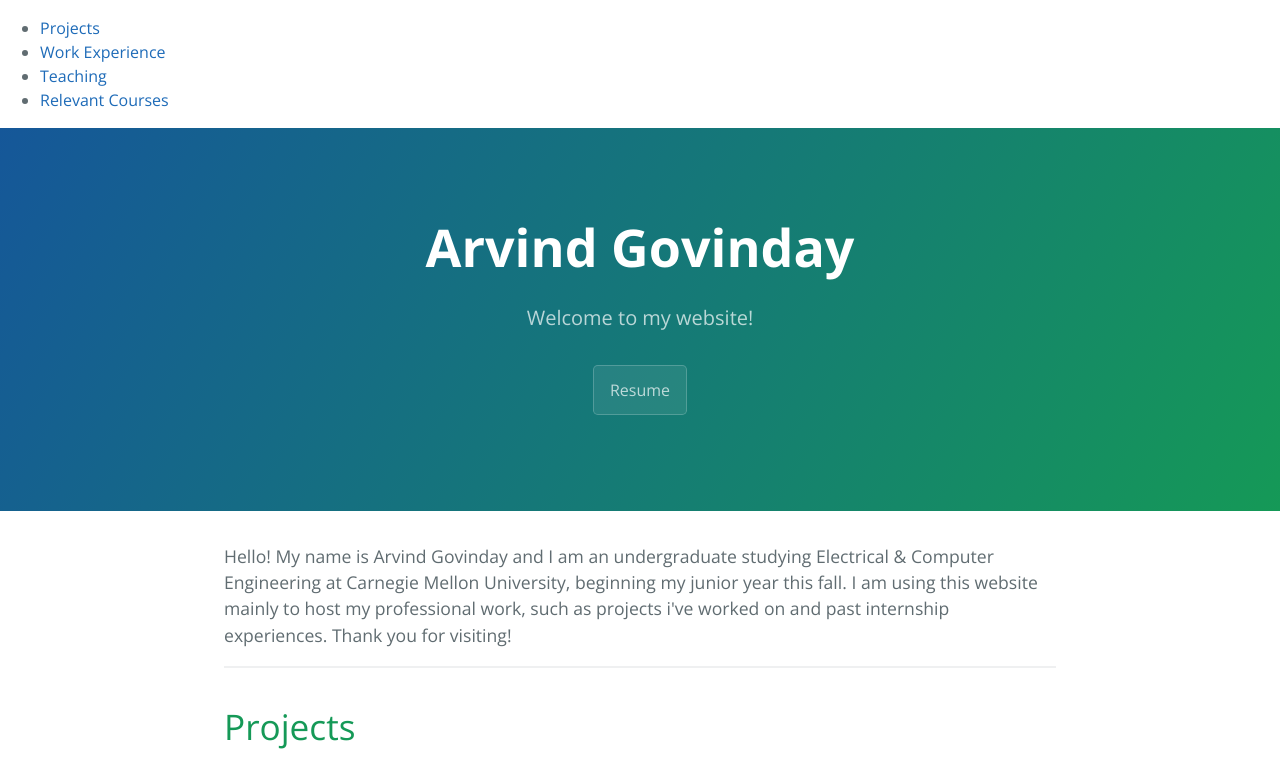
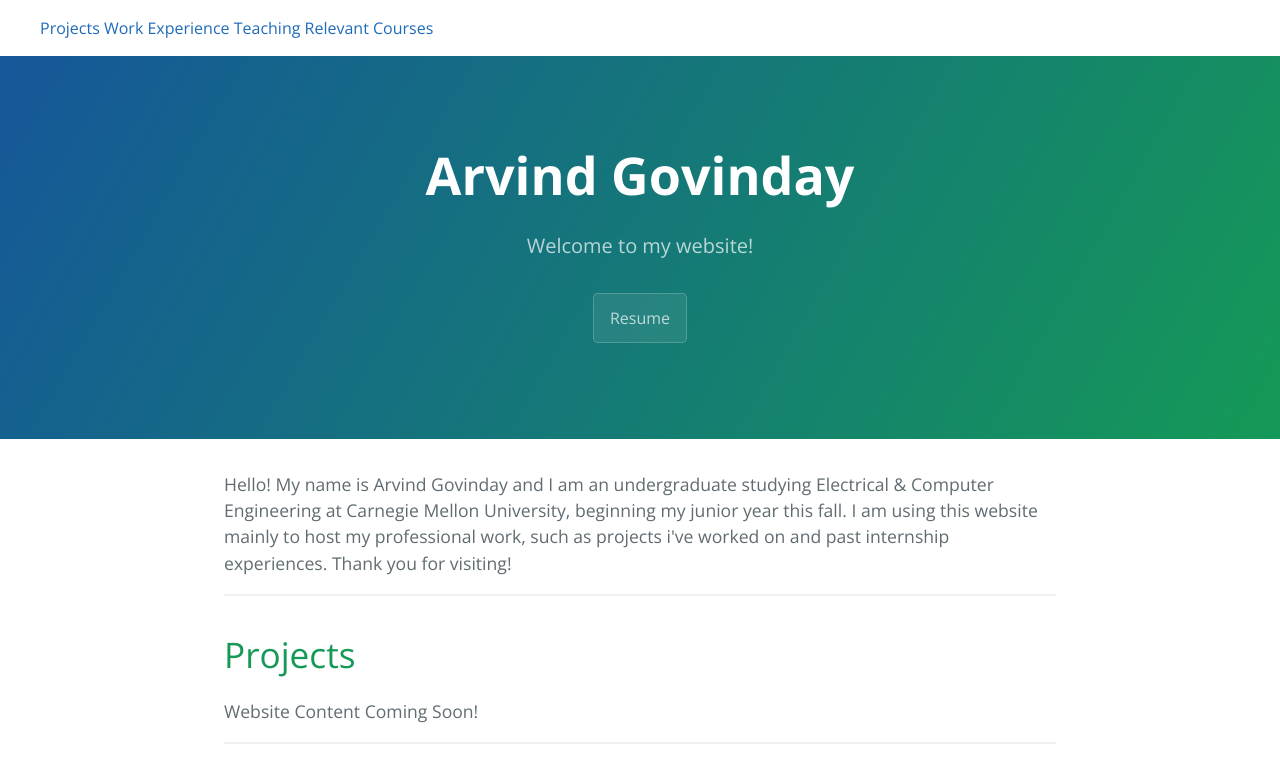
Before and after one commit to Arvgov/arvgov.github.io, a website: page index.html in a window 1280 px wide. Shown: the top 767 px of the page. Drawn offline with nearby package versions, Linux system fonts and the light colour scheme.

Commit message:
class error

```diff
--- a/index.html
+++ b/index.html
@@ -12,10 +12,10 @@
   <body>
     <section class="navigation">
         <ul class="nav-list">
-            <li><a class="nav-link" href="#user-content-header-1">Projects</a></li>
-            <li><a class="nav-link" href="#user-content-header-2">Work Experience</a></li>
-            <li><a class="nav-link" href="#user-content-header-3">Teaching</a></li>
-            <li><a class="nav-link" href="#user-content-header-4">Relevant Courses</a></li>
+            <li class="nav-link"><a  href="#user-content-header-1">Projects</a></li>
+            <li class="nav-link"><a  href="#user-content-header-2">Work Experience</a></li>
+            <li class="nav-link"><a  href="#user-content-header-3">Teaching</a></li>
+            <li class="nav-link"><a  href="#user-content-header-4">Relevant Courses</a></li>
           </ul>
     </section>
     <section class="page-header">
```
